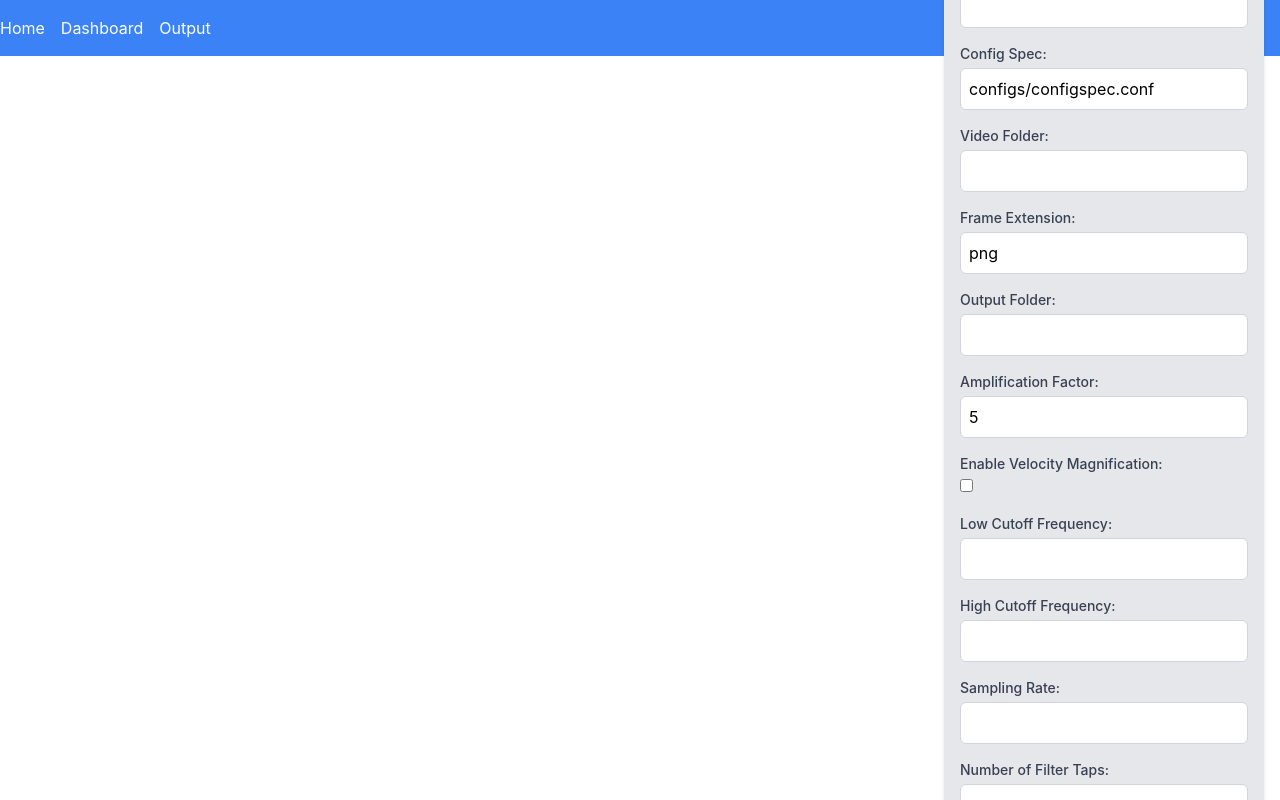
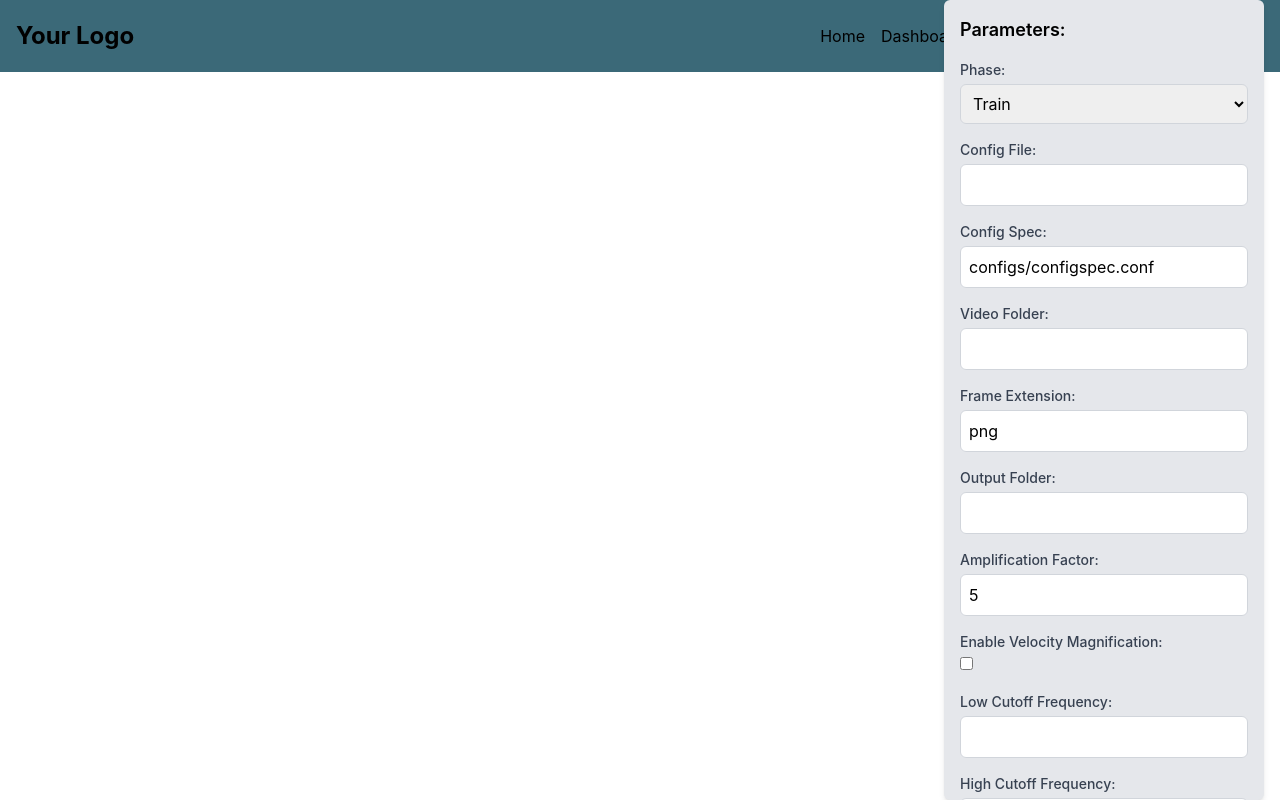
Before and after one commit to SkySingh04/Motion-Amplification-Video, a React (Create React App) app in the folder frontend/: page /dashboard in a window 1280 px wide. Built offline with nearby package versions, Linux system fonts and the light colour scheme.

Commit message:
finished userinput and fixed tailwind

```diff
--- a/frontend/src/components/Navbar.jsx
+++ b/frontend/src/components/Navbar.jsx
@@ -1,17 +1,31 @@
-// Navbar.js
 import React from 'react';
 import { Link } from 'react-router-dom';
 
-function Navbar() {
+const Navbar = () => {
   return (
-    <nav className="bg-blue-500 py-4">
-      <ul className="flex space-x-4">
-        <li><Link to="/" className="text-white">Home</Link></li>
-        <li><Link to="/dashboard" className="text-white">Dashboard</Link></li>
-        <li><Link to="/output" className="text-white">Output</Link></li>
-      </ul>
+    <nav className="bg-dark p-4">
+      <div className="container mx-auto flex justify-between items-center">
+        <Link to="/" className="text-black font-bold text-2xl">Your Logo</Link>
+        <div className="lg:hidden">
+          {/* Mobile Menu Button */}
+          <button
+            className="text-black hover:text-gray-300 focus:outline-none focus:text-gray-300"
+            onClick={() => alert("Toggle mobile menu here")}
+          >
+            ☰
+          </button>
+        </div>
+        <div className="hidden lg:block space-x-4">
+          <Link to="/" className="text-black">Home</Link>
+          <Link to="/dashboard" className="text-black">Dashboard</Link>
+          <Link to="/about" className="text-black">About</Link>
+          <Link to="/login" className="text-black">Login</Link>
+          <Link to="/signup" className="text-black">Signup</Link>
+          <button className="bg-red-500 text-black px-4 py-2 rounded">Sign Out</button>
+        </div>
+      </div>
     </nav>
   );
-}
+};
 
 export default Navbar;
--- a/frontend/src/components/UserInput.jsx
+++ b/frontend/src/components/UserInput.jsx
@@ -17,6 +17,8 @@ function UserInput() {
     filter_type: 'Butter',
   });
 
+
+
   const handleChange = (e) => {
     const { name, value, type, checked } = e.target;
     const newValue = type === 'checkbox' ? checked : value;
@@ -34,9 +36,10 @@ function UserInput() {
   };
 
   return (
-    <div className="bg-gray-200 p-4 shadow-md rounded-md fixed right-4 top-1/2 transform -translate-y-1/2 md:w-1/4 h-auto">
-      <h2 className="text-lg font-semibold">User Input</h2>
-      <form onSubmit={handleSubmit}>
+      <div className="bg-gray-200 p-4 shadow-md rounded-md fixed right-4 top-1/2 transform -translate-y-1/2 md:w-1/4 h-screen">
+        <h2 className="text-lg font-semibold">Parameters:</h2>
+        <div className="max-h-full overflow-y-auto">
+          <form onSubmit={handleSubmit}>
         <div className="mt-4">
           <label className="block text-sm font-medium text-gray-700">Phase:</label>
           <select
@@ -189,7 +192,7 @@ function UserInput() {
           </select>
         </div>
 
-        <div className="mt-4">
+        <div className="mt-4 py-6">
           <button
             type="submit"
             className="bg-blue-500 text-white px-4 py-2 rounded-md hover:bg-blue-600"
@@ -199,6 +202,7 @@ function UserInput() {
         </div>
       </form>
     </div>
+    </div>
   );
 }
 
--- a/frontend/tailwind.config.js
+++ b/frontend/tailwind.config.js
@@ -4,7 +4,6 @@ module.exports = {
   theme: {
     extend: {
       colors: {
-        customGray: {
           light: '#E4E3E3',
           DEFAULT: '#84A9AC',
           dark: '#3B6978',
@@ -14,4 +13,4 @@ module.exports = {
   plugins: [],
 }
 
-  }}
+  }
```
